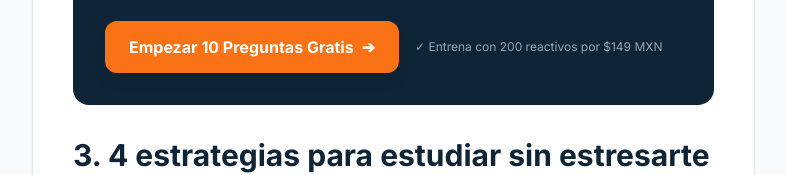
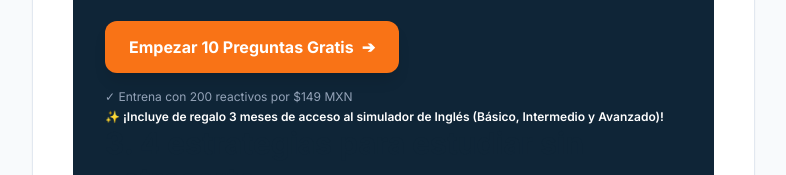
Before and after one commit to amisraeljai1967-alt/Blog-Exani-I, a plain HTML site: page index.html in a window 1280 px wide. Shown: the part 1949-2124 px from the top of the page, without its empty margins (56-842 px from the left). Drawn offline with nearby package versions, Linux system fonts and the light colour scheme.

Commit message:
Enhance exam prep section with additional details
Added promotional text for English simulator access.

```diff
--- a/index.html
+++ b/index.html
@@ -213,18 +213,19 @@
             ¿Qué puntaje sacarías si el examen fuera hoy?
           </h3>
           <p class="text-slate-300 text-sm sm:text-base max-w-xl">
-            No estudies a ciegas. Comienza con nuestro <strong>simulador diagnóstico de 10 preguntas gratis</strong> y, cuando estés listo, desbloquea el entrenamiento completo de 200 reactivos por solo $149 MXN.
+          No estudies a ciegas. Comienza con nuestro <strong>simulador diagnóstico de 10 preguntas gratis</strong> y, cuando estés listo, desbloquea el entrenamiento completo de 200 reactivos por solo $149 MXN.
           </p>
           <div class="pt-2 flex flex-wrap items-center justify-center sm:justify-start gap-4">
             <a href="https://exami-prep-guide.lovable.app" target="_blank" rel="noopener noreferrer" class="bg-accentOrange-500 hover:bg-accentOrange-600 text-white font-bold px-6 py-3.5 rounded-xl transition shadow-lg inline-flex items-center gap-2 text-sm sm:text-base">
               Empezar 10 Preguntas Gratis
               <span>➔</span>
             </a>
-            <span class="text-xs text-slate-400">✓ Entrena con 200 reactivos por $149 MXN</span>
+            <div class="flex flex-col gap-1">
+              <span class="text-xs text-slate-400">✓ Entrena con 200 reactivos por $149 MXN</span>
+              <span class="text-xs font-semibold text-accentOrange-400">✨ ¡Incluye de regalo 3 meses de acceso al simulador de Inglés (Básico, Intermedio y Avanzado)!</span>
+            </div>
           </div>
         </div>
-      </div>
-
       <!-- Sección 3 -->
       <section id="consejos" class="space-y-4">
         <h2 class="text-2xl sm:text-3xl font-bold text-navy-900 text-center sm:text-left">3. 4 estrategias para estudiar sin estresarte</h2>
```
